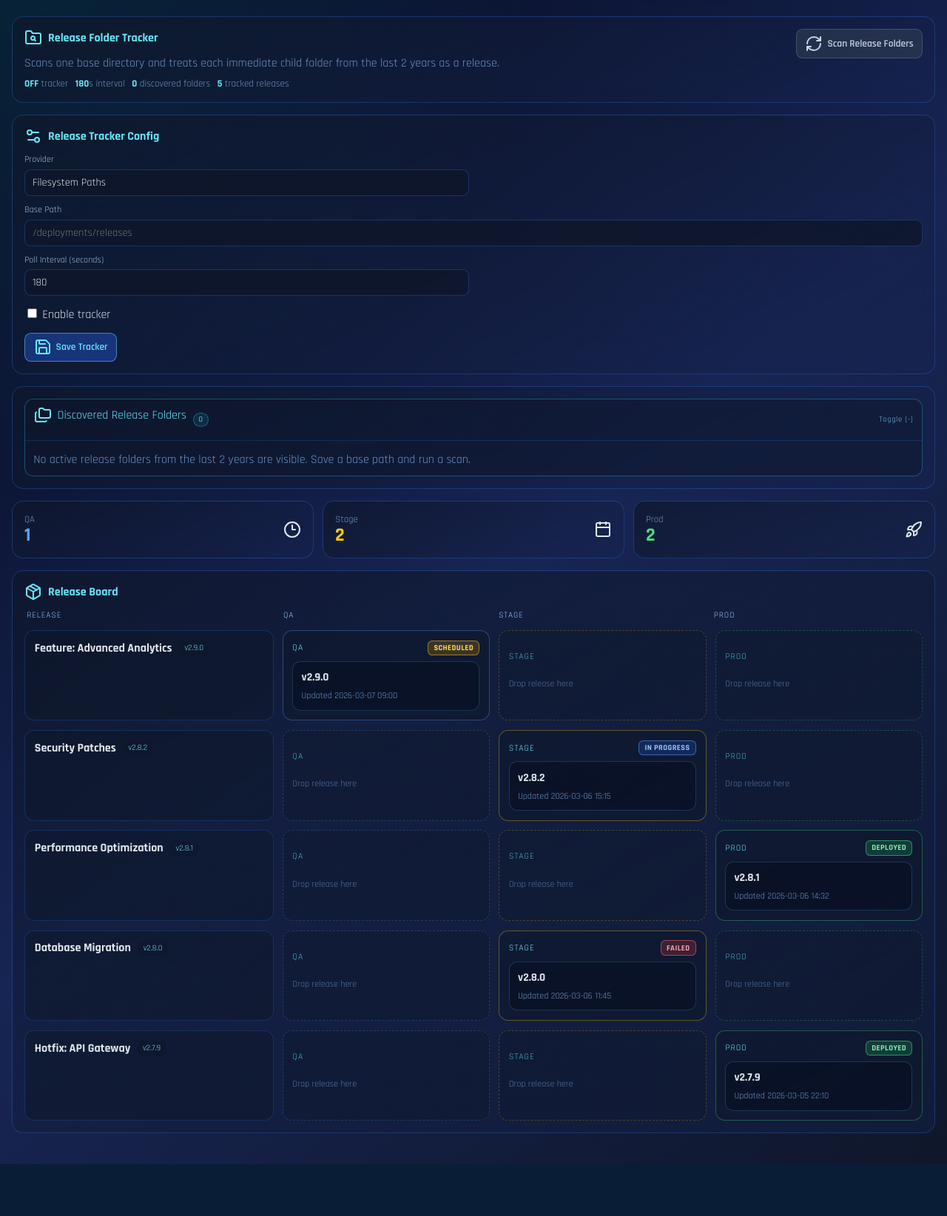
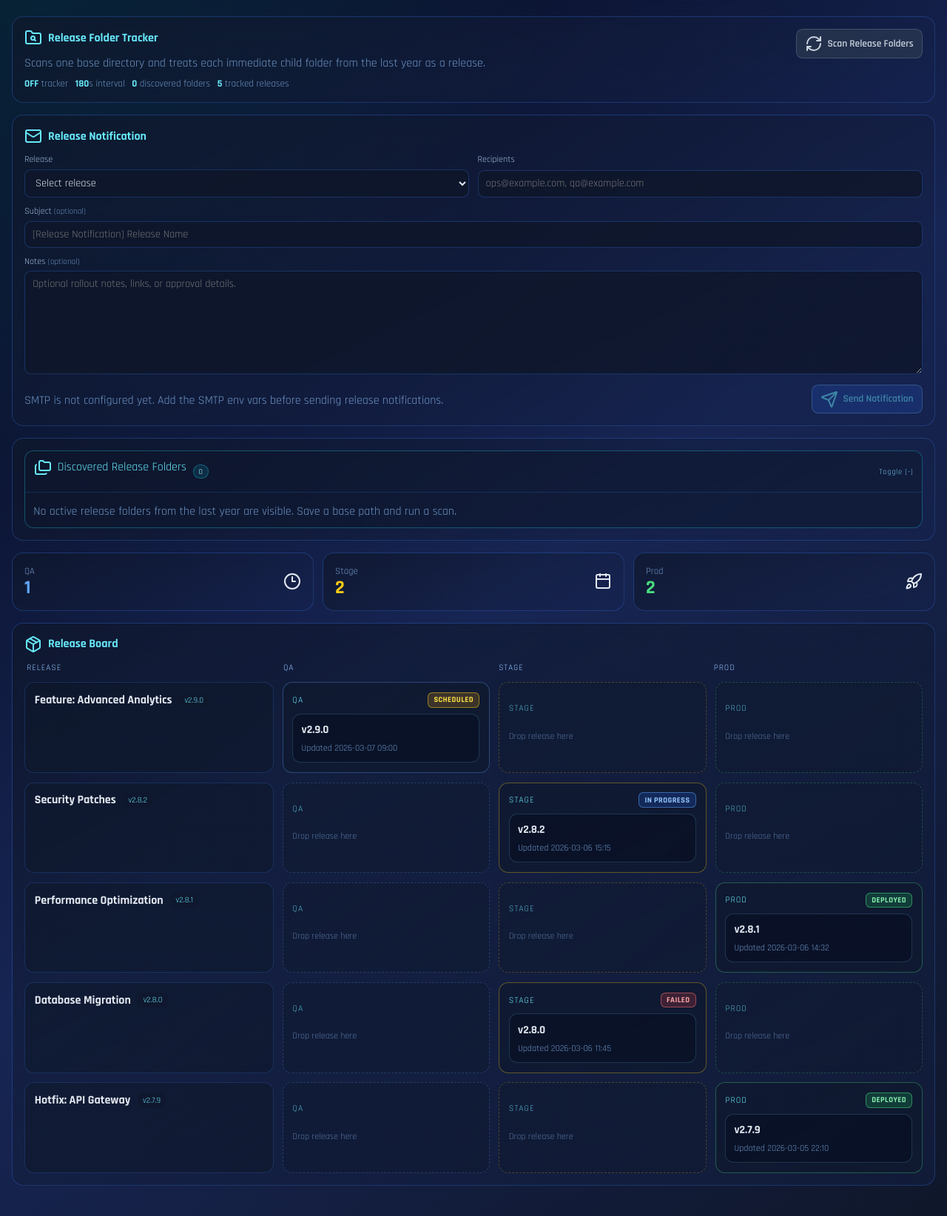
Before and after one commit to desalvatoredaniel/SLA-app, a Flask app: page /releases in a window 1280 px wide. Shown: the part 75-1719 px from the top of the page at 74% size. Before the commit the page ends 1649 px from the top, so only its background shows below. Run offline with Flask 3, Linux system fonts and the light colour scheme; some libraries are stand-ins or nearby versions.

Commit message:
notifcation update

```diff
--- a/app.py
+++ b/app.py
@@ -82,6 +82,10 @@ SMTP_FROM = os.getenv("SLA_ALERT_FROM", "").strip()
 SMTP_USE_TLS = _env_bool("SLA_ALERT_SMTP_USE_TLS", True)
 SMTP_USE_SSL = _env_bool("SLA_ALERT_SMTP_USE_SSL", False)
 EMAIL_SUBJECT_PREFIX = os.getenv("SLA_ALERT_SUBJECT_PREFIX", "[SLA Server Health]").strip() or "[SLA Server Health]"
+RELEASE_NOTIFICATION_SUBJECT_PREFIX = (
+    os.getenv("SLA_RELEASE_NOTIFICATION_SUBJECT_PREFIX", "[Release Notification]").strip() or "[Release Notification]"
+)
+RELEASE_NOTIFICATION_RECIPIENTS = os.getenv("SLA_RELEASE_NOTIFICATION_RECIPIENTS", "").strip()
 
 RELEASE_TRACKER_DEFAULTS: dict[str, Any] = {
     "is_enabled": False,
@@ -1071,6 +1075,52 @@ def _build_release_board(release_items: list[dict[str, Any]], release_targets: l
     return board_rows
 
 
+def _find_release_board_entry(release_board: list[dict[str, Any]], release_key: str) -> dict[str, Any] | None:
+    target_key = _canonical_release_key(release_key)
+    for item in release_board:
+        item_key = _canonical_release_key(str(item.get("release_key") or item.get("display_name") or ""))
+        if item_key == target_key:
+            return item
+    return None
+
+
+def _build_release_notification_body(release_entry: dict[str, Any], custom_message: str) -> str:
+    lines = [
+        f"Release: {str(release_entry.get('display_name') or release_entry.get('release_key') or 'Unknown Release').strip()}",
+    ]
+    release_key = str(release_entry.get("release_key") or "").strip()
+    display_name = str(release_entry.get("display_name") or "").strip()
+    if release_key and release_key != display_name:
+        lines.append(f"Reference: {release_key}")
+
+    lines.append("")
+    lines.append("Current board status:")
+    for step in ("QA", "STAGE", "PROD"):
+        slot = release_entry.get("steps", {}).get(step)
+        if isinstance(slot, dict):
+            slot_title = str(slot.get("title") or "Assigned").strip()
+            slot_path = str(slot.get("path") or "").strip()
+            suffix = f" ({slot_path})" if slot_path else ""
+            lines.append(f"- {step}: {slot_title}{suffix}")
+        else:
+            lines.append(f"- {step}: Not assigned")
+
+    unassigned = release_entry.get("unassigned") or []
+    if isinstance(unassigned, list) and unassigned:
+        lines.append("- UNASSIGNED:")
+        for slot in unassigned:
+            slot_title = str(slot.get("title") or "Unassigned").strip()
+            slot_path = str(slot.get("path") or "").strip()
+            suffix = f" ({slot_path})" if slot_path else ""
+            lines.append(f"  - {slot_title}{suffix}")
+
+    custom_message = custom_message.strip()
+    if custom_message:
+        lines.extend(["", "Notes:", custom_message])
+
+    return "\n".join(lines)
+
+
 def _sync_release_tracker_once(*, force: bool = False) -> dict[str, Any]:
     with RELEASE_TRACKER_LOCK:
         config = deepcopy(release_tracker_config)
@@ -1979,6 +2029,7 @@ def releases() -> str:
     release_board = _build_release_board(release_items, targets_snapshot)
 
     notice_code = request.args.get("notice")
+    notice_message = str(request.args.get("message") or "").strip()
     releases_count = _coerce_int(request.args.get("releases"), 0, 0, 1_000_000)
     processed_count = _coerce_int(request.args.get("processed"), 0, 0, 1_000_000)
     release_notice = ""
@@ -1996,6 +2047,10 @@ def releases() -> str:
         release_notice = "Release folder ignored."
     elif notice_code == "release-target-restored":
         release_notice = "Release folder restored."
+    elif notice_code == "release-notification-sent":
+        release_notice = "Release notification email sent."
+    elif notice_code == "release-notification-error":
+        release_notice = notice_message or "Release notification email failed."
 
     return render_template(
         "releases.html",
@@ -2006,6 +2061,11 @@ def releases() -> str:
         release_tracker=tracker_snapshot,
         release_targets=targets_snapshot,
         tracked_release_count=len(release_board),
+        smtp_configured=_smtp_is_configured(),
+        release_notification_defaults={
+            "recipients": RELEASE_NOTIFICATION_RECIPIENTS,
+            "subject_prefix": RELEASE_NOTIFICATION_SUBJECT_PREFIX,
+        },
         stats={
             "qa": sum(1 for item in release_board if item["steps"].get("QA")),
             "stage": sum(1 for item in release_board if item["steps"].get("STAGE")),
@@ -2031,7 +2091,7 @@ def update_release_tracker_config() -> Any:
     _save_release_tracker_config()
     _sync_release_tracker_once(force=True)
 
-    return redirect(url_for("releases", notice="release-config-saved"))
+    return redirect(url_for("server_health_config", notice="release-config-saved"))
 
 
 @app.post("/releases/sync")
@@ -2047,6 +2107,53 @@ def sync_releases_now() -> Any:
             )
         )
     return redirect(url_for("releases", notice="release-sync-error"))
+
+
+@app.post("/releases/notify")
+def send_release_notification() -> Any:
+    release_key = str(request.form.get("release_key", "")).strip()
+    recipients_raw = str(request.form.get("recipients", "")).strip()
+    custom_subject = str(request.form.get("subject", "")).strip()
+    custom_message = str(request.form.get("message", "")).strip()
+    recipients = _parse_recipients(recipients_raw)
+
+    if not release_key or not recipients:
+        return redirect(
+            url_for(
+                "releases",
+                notice="release-notification-error",
+                message="Release and recipient list are required to send a notification.",
+            )
+        )
+
+    with RELEASE_TRACKER_LOCK:
+        release_items = _build_release_view()
+        targets_snapshot = [dict(item) for item in release_tracker_targets if bool(item.get("is_enabled", True))]
+    release_board = _build_release_board(release_items, targets_snapshot)
+    release_entry = _find_release_board_entry(release_board, release_key)
+    if release_entry is None:
+        return redirect(
+            url_for(
+                "releases",
+                notice="release-notification-error",
+                message="Selected release was not found on the board.",
+            )
+        )
+
+    display_name = str(release_entry.get("display_name") or release_entry.get("release_key") or "Release").strip()
+    subject = custom_subject or f"{RELEASE_NOTIFICATION_SUBJECT_PREFIX} {display_name}"
+    body = _build_release_notification_body(release_entry, custom_message)
+    sent, send_error = _send_alert_email(subject, body, recipients)
+    if not sent:
+        return redirect(
+            url_for(
+                "releases",
+                notice="release-notification-error",
+                message=send_error or "Release notification email failed.",
+            )
+        )
+
+    return redirect(url_for("releases", notice="release-notification-sent"))
 
 
 @app.post("/config/releases/targets/<target_id>/rename")
@@ -2128,6 +2235,9 @@ def server_health_config() -> str:
     checks_for_view: list[dict[str, Any]] = []
     with SERVER_HEALTH_LOCK:
         checks_snapshot = [dict(check) for check in server_health_checks]
+    with RELEASE_TRACKER_LOCK:
+        release_tracker_snapshot = dict(release_tracker_config)
+        release_targets_snapshot = [dict(item) for item in release_tracker_targets if bool(item.get("is_enabled", True))]
 
     for check in checks_snapshot:
         checks_for_view.append(
@@ -2137,18 +2247,28 @@ def server_health_config() -> str:
                 "has_bearer_secret": _has_secret(check["bearer_token_env_key"]),
             }
         )
+    release_board = _build_release_board(_build_release_view(), release_targets_snapshot)
+    notice_code = request.args.get("notice")
+    notice_text = _notice_text(
+        notice_code,
+        added=request.args.get("added"),
+        skipped=request.args.get("skipped"),
+    )
+    if not notice_text and notice_code == "release-config-saved":
+        notice_text = "Release folder tracker configuration saved."
 
     return render_template(
         "config_server_health.html",
         page_title="Server Health Config",
         active_page="config-server-health",
         checks=checks_for_view,
+        release_tracker=release_tracker_snapshot,
+        release_tracker_stats={
+            "discovered_folders": len(release_targets_snapshot),
+            "tracked_releases": len(release_board),
+        },
         server_group_options=SERVER_GROUP_OPTIONS,
-        notice_text=_notice_text(
-            request.args.get("notice"),
-            added=request.args.get("added"),
-            skipped=request.args.get("skipped"),
-        ),
+        notice_text=notice_text,
         health_config_stats=_server_health_stats(),
         health_check_interval_seconds=HEALTH_CHECK_INTERVAL_SECONDS,
         smtp_configured=_smtp_is_configured(),
--- a/templates/releases.html
+++ b/templates/releases.html
@@ -13,7 +13,7 @@
       Release Folder Tracker
     </h2>
     <p class="subtle">
-      Scans one base directory and treats each immediate child folder from the last 2 years as a release.
+      Scans one base directory and treats each immediate child folder from the last year as a release.
     </p>
     <div class="inline-stats">
       <span><b>{{ 'ON' if release_tracker.is_enabled else 'OFF' }}</b> tracker</span>
@@ -44,35 +44,55 @@
 <section class="panel">
   <div class="section-row">
     <h2 class="section-title">
-      <i data-lucide="settings-2"></i>
-      Release Tracker Config
+      <i data-lucide="mail"></i>
+      Release Notification
     </h2>
   </div>
 
-  <form method="post" action="/config/releases/update" class="config-form">
+  <form method="post" action="/releases/notify" class="config-form">
     <div class="form-grid cols-2">
       <label>
-        <span>Provider</span>
-        <input value="Filesystem Paths" disabled />
+        <span>Release</span>
+        <select name="release_key" required>
+          <option value="" selected disabled>Select release</option>
+          {% for release in release_board %}
+          <option value="{{ release.release_key }}">{{ release.display_name }}</option>
+          {% endfor %}
+        </select>
+      </label>
+      <label>
+        <span>Recipients</span>
+        <input
+          name="recipients"
+          value="{{ release_notification_defaults.recipients }}"
+          placeholder="ops@example.com, qa@example.com"
+          required
+        />
       </label>
       <label class="full-width">
-        <span>Base Path</span>
-        <input name="base_path" placeholder="/deployments/releases" value="{{ release_tracker.base_path or '' }}" />
+        <span>Subject <small>(optional)</small></span>
+        <input
+          name="subject"
+          placeholder="{{ release_notification_defaults.subject_prefix }} Release Name"
+        />
       </label>
-      <label>
-        <span>Poll Interval (seconds)</span>
-        <input name="poll_interval_seconds" type="number" min="30" max="86400" value="{{ release_tracker.poll_interval_seconds }}" />
+      <label class="full-width">
+        <span>Notes <small>(optional)</small></span>
+        <textarea name="message" placeholder="Optional rollout notes, links, or approval details."></textarea>
       </label>
     </div>
 
-    <div class="checkbox-row">
-      <label><input type="checkbox" name="is_enabled" {% if release_tracker.is_enabled %}checked{% endif %} /> Enable tracker</label>
-    </div>
-
     <div class="section-row">
-      <button type="submit" class="btn primary">
-        <i data-lucide="save"></i>
-        Save Tracker
+      <div class="subtle">
+        {% if smtp_configured %}
+        Uses the configured SMTP settings to send a release status email from the current board.
+        {% else %}
+        SMTP is not configured yet. Add the SMTP env vars before sending release notifications.
+        {% endif %}
+      </div>
+      <button type="submit" class="btn primary" {% if not release_board or not smtp_configured %}disabled{% endif %}>
+        <i data-lucide="send"></i>
+        Send Notification
       </button>
     </div>
   </form>
@@ -135,7 +155,7 @@
           </article>
           {% endfor %}
         {% else %}
-        <p class="subtle">No active release folders from the last 2 years are visible. Save a base path and run a scan.</p>
+        <p class="subtle">No active release folders from the last year are visible. Save a base path and run a scan.</p>
         {% endif %}
       </div>
     </div>
```
Also changed, not shown: templates/config_server_health.html (+62 -2 lines), 1 other file.
